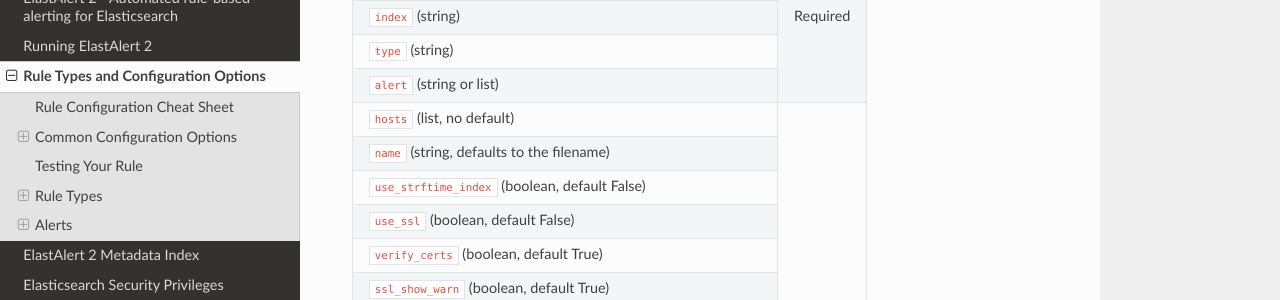
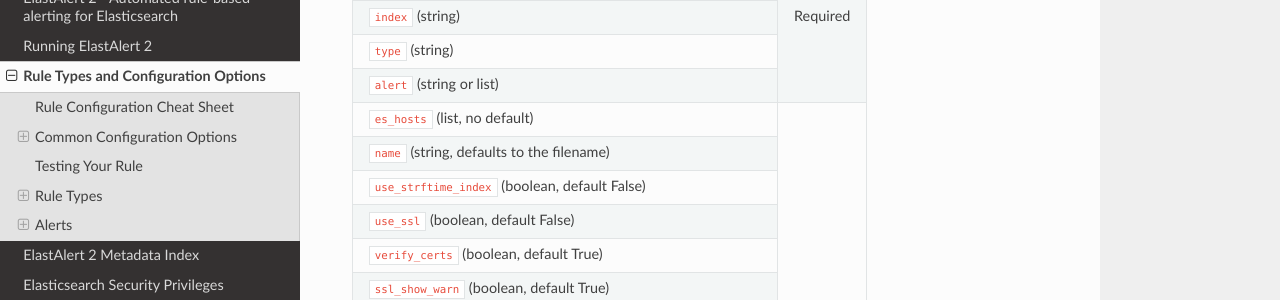
Before and after one commit to Yelp/elastalert, a Sphinx documentation site: the page built from docs/source/ruletypes.rst, in a window 1280 px wide and 900 px high, scrolled down 346 px. Shown: the part 147-447 px from the top of the window. Built offline with Sphinx 7.4.7 and the Read the Docs theme 2.0.0, drawn with Linux system fonts in a browser that asks for light colours.

Commit message:
https://github.com/jertel/elastalert2/pull/548#discussion_r747905875

```diff
--- a/docs/source/ruletypes.rst
+++ b/docs/source/ruletypes.rst
@@ -26,7 +26,7 @@
 +--------------------------------------------------------------+           |
 | ``alert`` (string or list)                                   |           |
 +--------------------------------------------------------------+-----------+
-| ``hosts`` (list, no default)                                 |           |
+| ``es_hosts`` (list, no default)                              |           |
 +--------------------------------------------------------------+           |
 | ``name`` (string, defaults to the filename)                  |           |
 +--------------------------------------------------------------+           |
```
